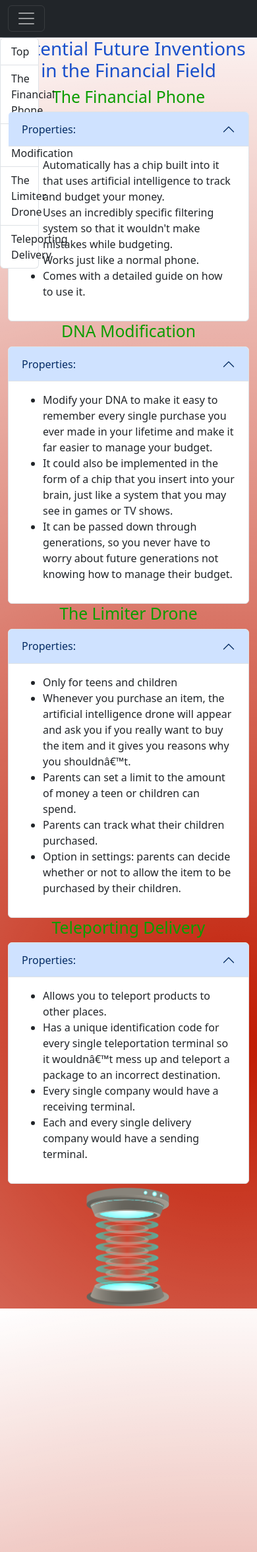
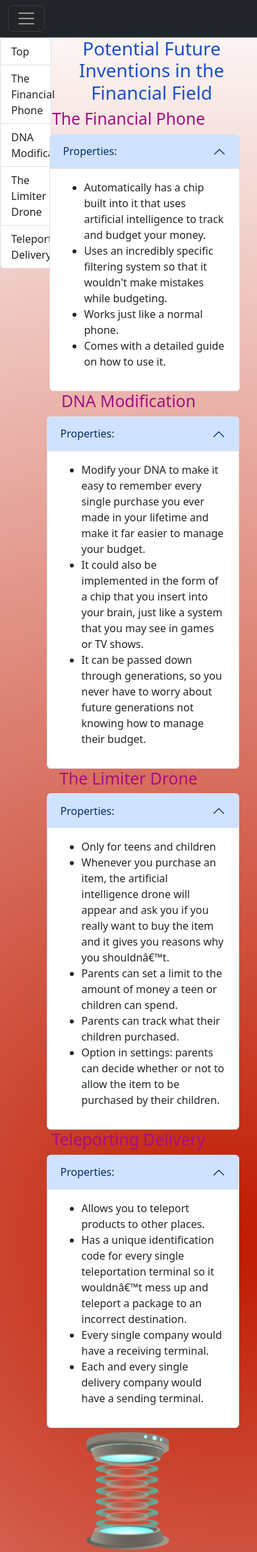
Before and after one commit to williaml4292/sep-10-freedom-project, a Jekyll site: the page built from _posts/2025-04-27-Future-Inventions.html, in a window 390 px wide. Shown: the whole page at 66% size. Built offline with Jekyll 4.4.1, drawn with Linux system fonts in a browser that asks for light colours.

Commit message:
media queries

```diff
--- a/_posts/2025-04-27-Future-Inventions.html
+++ b/_posts/2025-04-27-Future-Inventions.html
@@ -2,12 +2,16 @@
 category: future
 ---
 <style>
+  *{
+    z-index:0;
+  }
      .scrollspy{
       margin-top:20vw;
       position:fixed;
+      z-index:0;
     }
     .width-scroll{
-      width:15vw !important;
+      width:9vw !important;
     }
      body{
    background-image: radial-gradient(circle at 90% 80%, transparent, white);
@@ -35,10 +39,10 @@ category: future
     animation:header2 4s infinite;
   }
   @keyframes header2{
-    0%{color:#0fbf00;}
-    33%{color:#0b9200;}
-    66%{color:#0a6902;}
-    100%{color:#0fbf00;}
+    0%{color:#cf06a1;}
+    33%{color:#971179;}
+    66%{color:#571247;}
+    100%{color:#cf06a1;}
   }
   @keyframes header1 {
     0%{color:#1251e1;}
@@ -62,6 +66,47 @@ category: future
       margin: 0 auto;
     }
   }
+  @media(max-width:666px){
+    .accordion-item{
+      width:80% !important;
+      margin-left:15vw !important;
+    }
+  }
+  @media (min-width:645px) and (max-width:666px){
+    .list-group-item {
+      width:25vw !important;
+      display:block;
+    }
+  }
+  @media (max-width:645px){
+    .list-group-item {
+      width:20vw !important;
+      display:block;
+    }
+  }
+  @media (max-width:675px){
+    h1{
+      margin-left:18vw;
+    }
+  }
+  @media (min-width:768px) and (max-width:967px){
+    h1{
+      margin-left:10vw;
+    }
+  }
+  .accordian-item{
+      z-index:1;
+    }
+    @media (max-width:1130px) and (min-width:1100px) {
+      .width-scroll{
+        width:8vw !important;
+      }
+    }
+    @media (max-width:1100px){
+      .width-scroll{
+        .with-scroll:5vw !important;
+      }
+    }
 </style>
 <head>
     <meta charset="utf-8">
@@ -88,8 +133,8 @@ category: future
     <footer id="list-item-2"></footer>
     <div class="container">
         <h2> The Financial Phone </h2>
-        <div class="accordion" id="accordionExample">
-            <div class="accordion-item">
+        <div class="accordion ms-1" id="accordionExample">
+            <div class="accordion-item position-relative">
               <h2 class="accordion-header">
                 <button class="accordion-button" type="button" data-bs-toggle="collapse" data-bs-target="#C1" aria-expanded="true" aria-controls="C1">
                  Properties:
@@ -120,7 +165,7 @@ category: future
         <div class="container">
             <h2> DNA Modification </h2>
             <div class="accordion" id="accordionExample">
-                <div class="accordion-item">
+                <div class="accordion-item position-relative">
                   <h2 class="accordion-header">
                     <button class="accordion-button" type="button" data-bs-toggle="collapse" data-bs-target="#C2" aria-expanded="true" aria-controls="C2">
                       Properties:
@@ -148,7 +193,7 @@ category: future
             <div class="container">
                 <h2> The Limiter Drone </h2>
                 <div class="accordion" id="accordionExample">
-                    <div class="accordion-item">
+                    <div class="accordion-item position-relative">
                       <h2 class="accordion-header">
                         <button class="accordion-button" type="button" data-bs-toggle="collapse" data-bs-target="#C3" aria-expanded="true" aria-controls="C3">
                           Properties:
@@ -184,7 +229,7 @@ category: future
                       <div class="row">
                         <div class="col-md-6">
                             <div class="accordion" id="accordionExample">
-                                <div class="accordion-item">
+                                <div class="accordion-item position-relative">
                                   <h2 class="accordion-header">
                                     <button class="accordion-button" type="button" data-bs-toggle="collapse" data-bs-target="#C4" aria-expanded="false" aria-controls="C4">
                                       Properties:
```
Also changed, not shown: _posts/2025-04-27-Tools.html (+18 -1 lines).
